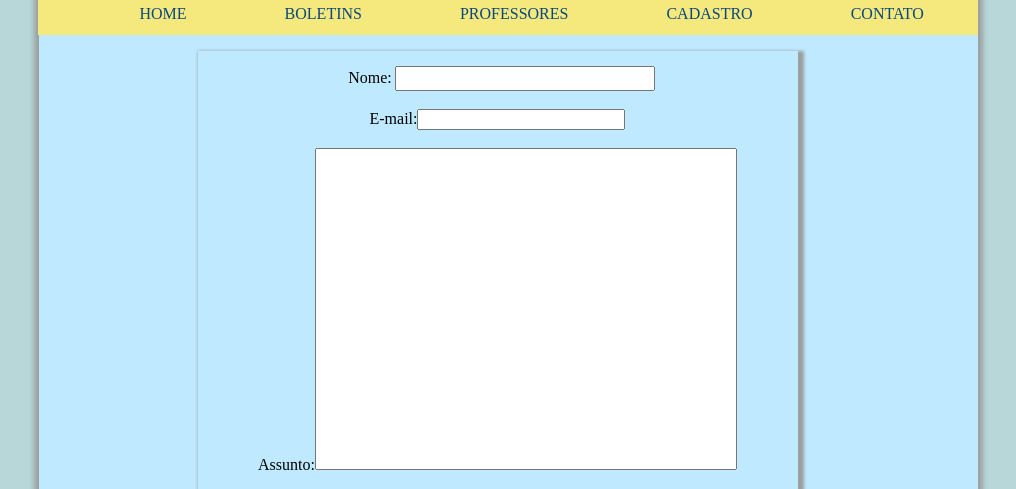
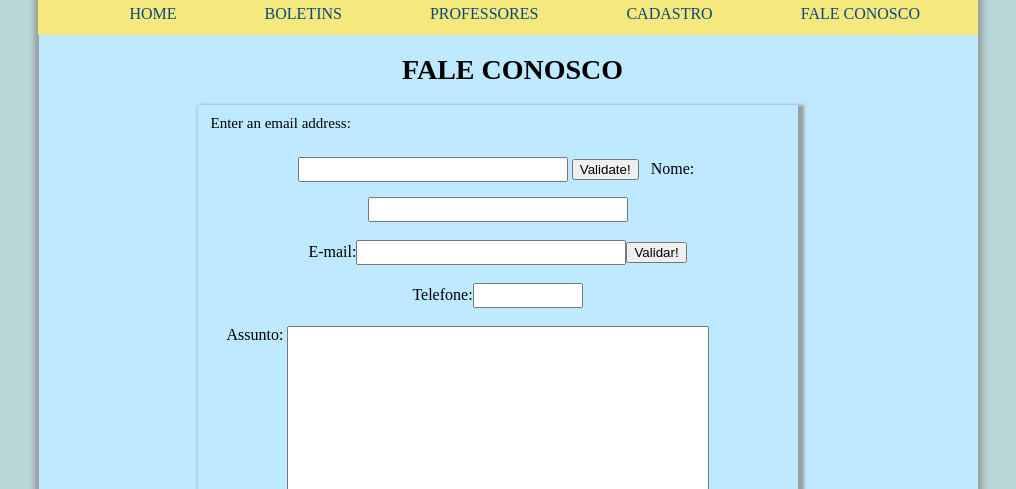
Before and after one commit to AntonioCarlos17/Escola_base, a plain HTML site: page contato.html in a window 1280 px wide. Shown: the top 489 px of the page, without its empty margins (0-1016 px from the left). Drawn offline with Linux system fonts and the light colour scheme.

Commit message:
adicionando algumas funcções
adicionando funções java script

```diff
--- a/_css/style.css
+++ b/_css/style.css
@@ -32,7 +32,7 @@ div#menu li{
     display: inline-block;
     background-color: none;
     padding: 2px;
-    margin-left: 90px;
+    margin-left: 80px;
     transition: .4s;
 }
 
@@ -80,7 +80,7 @@ img#footer{
     height: 30px;
 }
 
-/* modelagem dá pagina contato*/
+/* modelagem dá pagina fale conosco*/
 
 form{
     margin-left: 150px;
@@ -105,23 +105,36 @@ input#name{
     width: 250px;
     padding: 3px;
 }
-label#email{
+label#mail{
     position: relative;
     margin: auto;
     text-align: center;
 }
-input#mail{
+input#email{
+    padding: 3px;
     margin-top: 0px;
-    width: 200px;
+    width: 260px;
 }
 label#assunt{
-    margin-top: -15px;
-    margin-left: 0px;
+    position: absolute;
+    margin-top: 0px;
+    margin-left: -60px;
 }
 textarea#message {
     padding : 10px;
     width   : 400px;
-    height  : 300px;
+    height  : 350px;
     resize  : none;
     overflow: auto;
   }
+
+label#tel{
+    position: relative;
+    margin: auto;
+    text-align: center;
+}
+input#telefone{
+    padding: 3px;
+    margin-top: 0px;
+    width: 100px;
+}
--- /dev/null
+++ b/_script/script.js
@@ -0,0 +1,33 @@
+
+
+
+function mascara(telefone){
+ if(telefone.value.length == 0){
+  telefone.value = '(' + telefone.value;}
+  //quando começamos a digitar, o script irá inserir um parênteses no começo do campo.
+  if(telefone.value.length == 3){
+  telefone.value = telefone.value + ') ';}
+   //quando o campo já tiver 3 caracteres (um parênteses e 2 números) o script irá inserir mais um parênteses, fechando assim o código de área.
+  if(telefone.value.length == 10){
+   telefone.value = telefone.value + '-';}
+    //quando o campo já tiver 8 caracteres, o script irá inserir um tracinho, para melhor visualização do telefone.
+
+}
+
+function validateEmailAddress(email) {
+    var re = /^(([^<>()[\]\\.,;:\s@\"]+(\.[^<>()[\]\\.,;:\s@\"]+)*)|(\".+\"))@((\[[0-9]{1,3}\.[0-9]{1,3}\.[0-9]{1,3}\.[0-9]{1,3}\])|(([a-zA-Z\-0-9]+\.)+[a-zA-Z]{2,}))$/;
+    return re.test(email);
+    }
+    function validate() {
+    $("#result").text("");
+    var emailaddress = $("#email").val();
+    if (validateEmailAddress(emailaddress)) {
+    $("#result").text(emailaddress + " is valid :)");
+    $("#result").css("color", "green");
+    } else {
+    $("#result").text(emailaddress + " is not correct, please retry:(");
+    $("#result").css("color", "red");
+    }
+    return false;
+    }
+    $("#validate").bind("click", validate);
--- a/contato.html
+++ b/contato.html
@@ -5,6 +5,7 @@
     <meta http-equiv="X-UA-Compatible" content="IE=edge">
     <meta name="viewport" content="width=device-width, initial-scale=1.0">
     <link rel="stylesheet" href="_css/style.css">
+
     <title>Contato</title>
 </head>
 <body>
@@ -15,18 +16,23 @@
             <a href=""><li>BOLETINS</li></a>
             <a href=""><li>PROFESSORES</li></a>
             <a href=""><li>CADASTRO</li></a>
-            <a href="contato.html"><li>CONTATO</li></a>
+            <a href="contato.html"><li>FALE CONOSCO</li></a>
             </ul>
+           <h1>FALE CONOSCO</h1>
         </div>
         <form action="submit">
+            <p>Enter an email address:</p>
+<input id='email'>
+<button type='submit' id='validate'>Validate!</button>
         <label for="nome" id="nome">Nome:</label><input type="text" name="name" id="name"></br></br>
-        <label for="email" id="email">E-mail:</label><input type="email" name="mail" id="mail"></br></br>
+        <label for="email" id="mail">E-mail:</label><input type="email" name="email" id="email"><button type="submit" id='validate'>Validar!</button></br></br>
+        <label for="tel" id="tel">Telefone:</label><input type="text" name="telefone" id="telefone" size="25" maxlength="15" onkeypress="mascara(this)"></br></br>
         <label for="assunto" id="assunt">Assunto:</label><textarea name="message" id="message" cols="40" rows="30"></textarea></br></br>
         <input type="button" value="ENVIAR" id="enviar">
 
+        <h2 id='result'></h2>
+        <script src="_script/script.js"></script>
         </form>
-
-
 
     <footer>
     </br>
```
